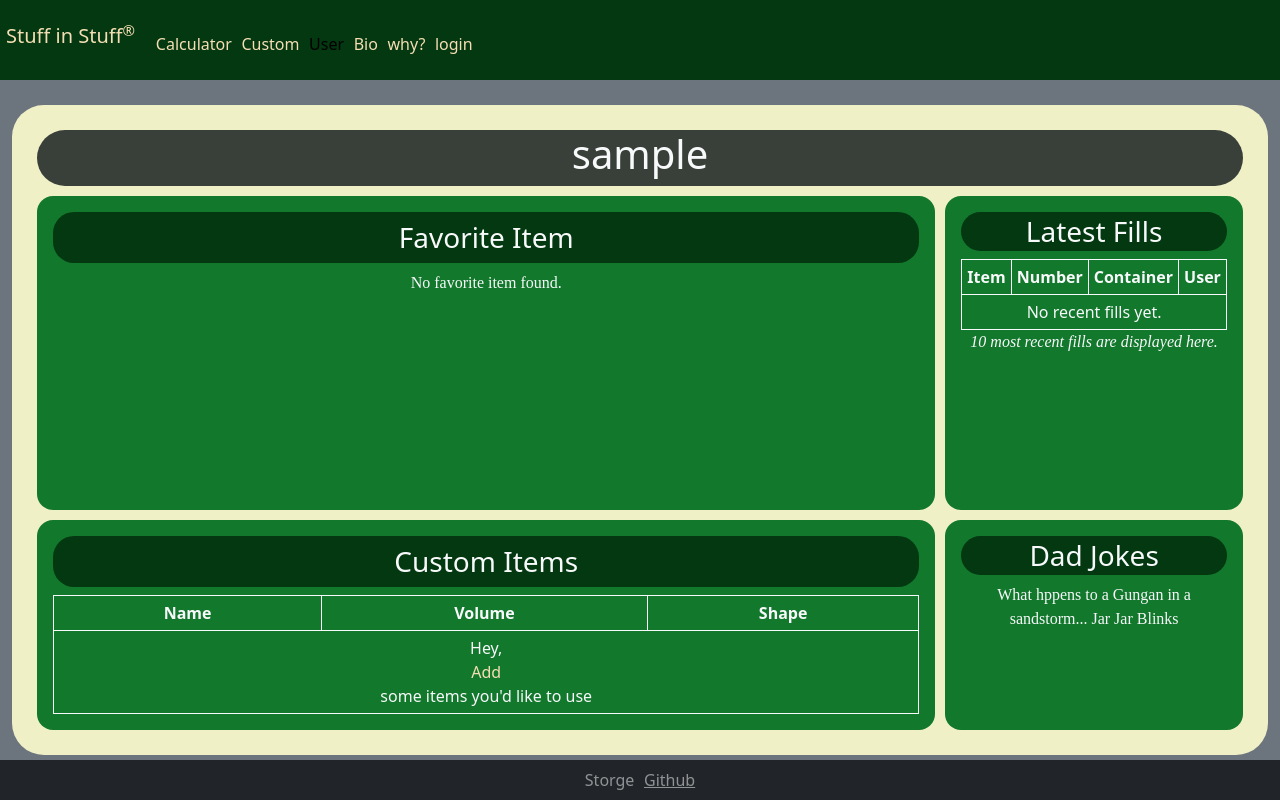
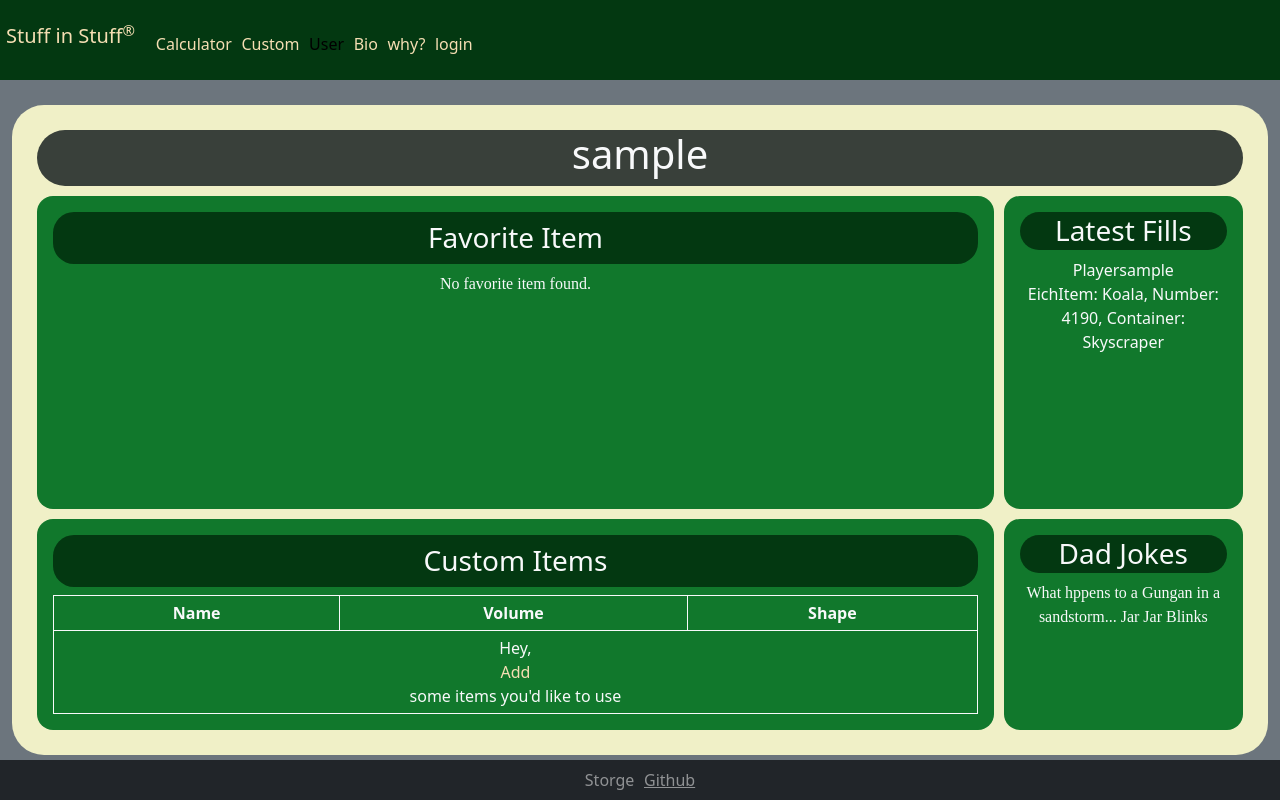
Before and after one commit to Stuart-Y/startup, a React (Vite) app: page /user in a window 1280 px wide. Built offline with nearby package versions, Linux system fonts and the light colour scheme; sample sign-in values are in the browser's storage.

Commit message:
Fixed websocket simulator

```diff
--- /dev/null
+++ b/src/user/delay.js
@@ -0,0 +1,5 @@
+export function delay(milliseconds) {
+  return new Promise((resolve) => {
+    setTimeout(resolve, milliseconds);
+  });
+}
--- a/src/user/informer.js
+++ b/src/user/informer.js
@@ -16,17 +16,17 @@ const FillEvent = {
     constructor() {
 
       setInterval(() => {
-        const userName = 'Eich'; // Example user
-        const item = 'Koala';  // Example item
-        const container = 'Skyscraper'; // Example container
-        const number = Math.floor(Math.random() * 10000); // Random number of items
+        const userName = 'Eich';
+        const item = 'Koala';
+        const container = 'Skyscraper';
+        const number = Math.floor(Math.random() * 10000);
         const fillEvent = {
           item,
           number,
           container,
           user: userName,
         };
-        this.broadcastEvent(userName, fillEvent);  // Broadcast a new event every 5 seconds
+        this.broadcastEvent(userName, fillEvent);
       }, 5000);
     }
 
--- a/src/user/updates.jsx
+++ b/src/user/updates.jsx
@@ -1,9 +1,11 @@
 import React from 'react';
 
-import { FillNotifier } from './informer';
+import { FillEvent, FillNotifier } from './informer';
 
 
 export function Updates(props){
+  const userName = props.userName
+
   const [events, setEvent] = React.useState([]);
 
   React.useEffect(() => {
@@ -25,7 +27,9 @@ export function Updates(props){
   function createMessageArray() {
     const messageArray = [];
     for (const [i,event] of events.entries()){
-            const message = `Item: ${event.value.item}, Number: ${event.value.number}, Container: ${event.value.container}`;
+      const message = `Item: ${event.value.item},
+        Number: ${event.value.number},
+        Container: ${event.value.container}`;
 
         messageArray.push(
           <div key={i} className="event">
--- a/src/user/user.jsx
+++ b/src/user/user.jsx
@@ -1,5 +1,6 @@
 import React from 'react';
 import './user.css'
+import { Updates } from './updates';
 
 export function User(props) {
   const [items, getItems] = React.useState([]);
@@ -80,26 +81,6 @@ export function User(props) {
     );
   }
 
-  const latestFillRows = [];
-  if (latestFills.length) {
-    for (const [i, fill] of latestFills.entries()) {
-      latestFillRows.push(
-        <tr key={i}>
-          <td>{fill.item}</td>
-          <td>{fill.number}</td>
-          <td>{fill.container}</td>
-          <td>{fill.user}</td>
-        </tr>
-      );
-    }
-  } else {
-    latestFillRows.push(
-      <tr key="0">
-        <td colSpan="4">No recent fills yet.</td>
-      </tr>
-    );
-  }
-
   return (
     <main className='container-fluid bg-secondary text-center'>
       <div id="userMain">
@@ -111,7 +92,7 @@ export function User(props) {
           {/* Check if favoriteItem is set */}
           {favoriteItem ? (
             <div>
-              <img alt="Favorite Item Picture(will be done in js)" src="QuestionMark.png" />
+              <img alt="Favorite Item Picture(User Image hosting not available)" src="QuestionMark.png" />
               <p>
                 {favoriteItem.name} <br />
                 Weight: {favoriteItem.weight || 'N/A'} <br />
@@ -140,20 +121,7 @@ export function User(props) {
         </div>
         <div id="LatestFills" className="content">
           <h3>Latest Fills</h3>
-          <table>
-            <thead>
-              <tr>
-                <th>Item</th>
-                <th>Number</th>
-                <th>Container</th>
-                <th>User</th>
-              </tr>
-            </thead>
-            <tbody>{latestFillRows}</tbody>
-          </table>
-          <p>
-            <em>10 most recent fills are displayed here.</em>
-          </p>
+          <Updates userName={props.userName}/>
         </div>
         <div id="JokeBox" className="content">
           <h3>Dad Jokes</h3>
```
Lines whose indentation alone changed are shown as unchanged.
